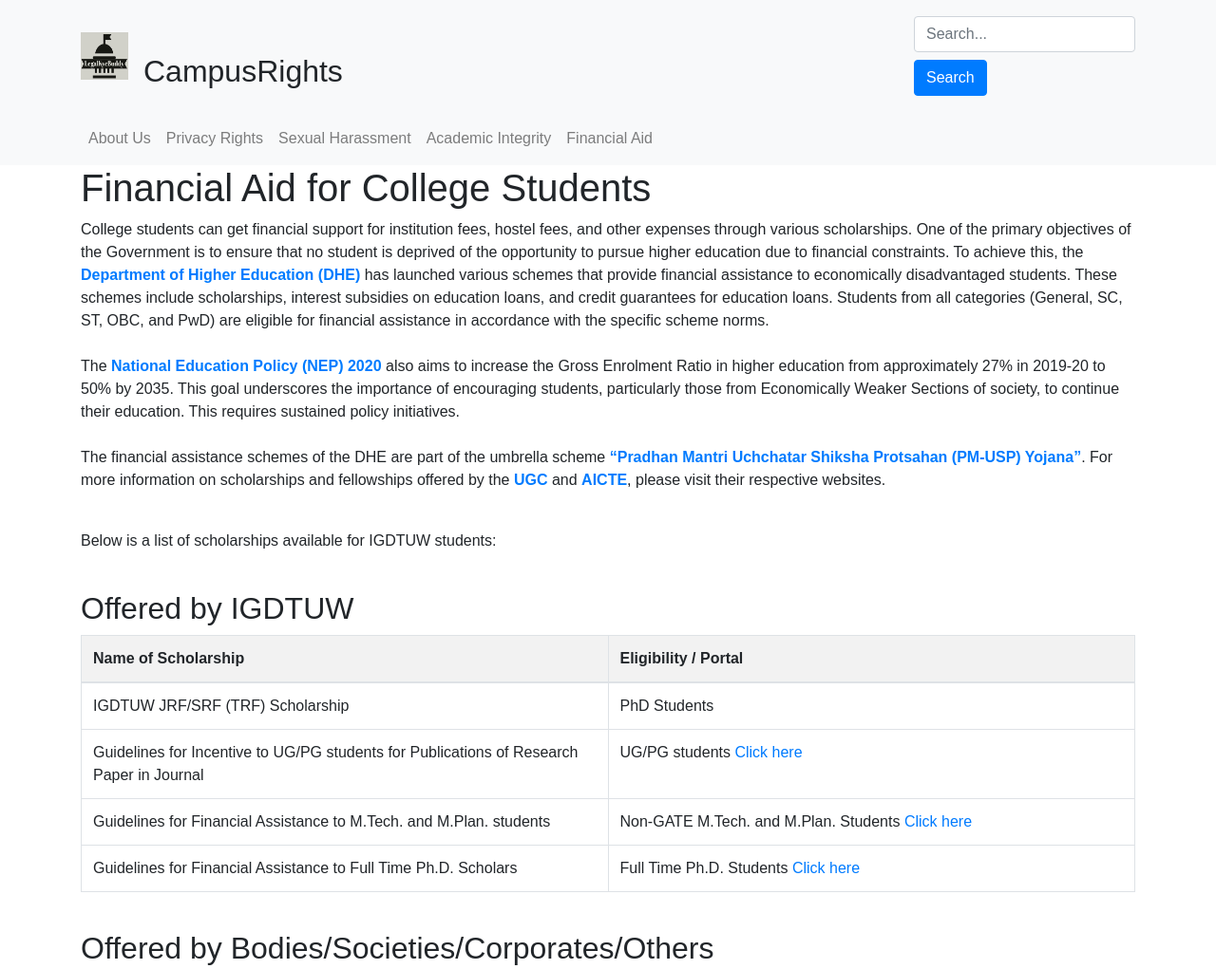
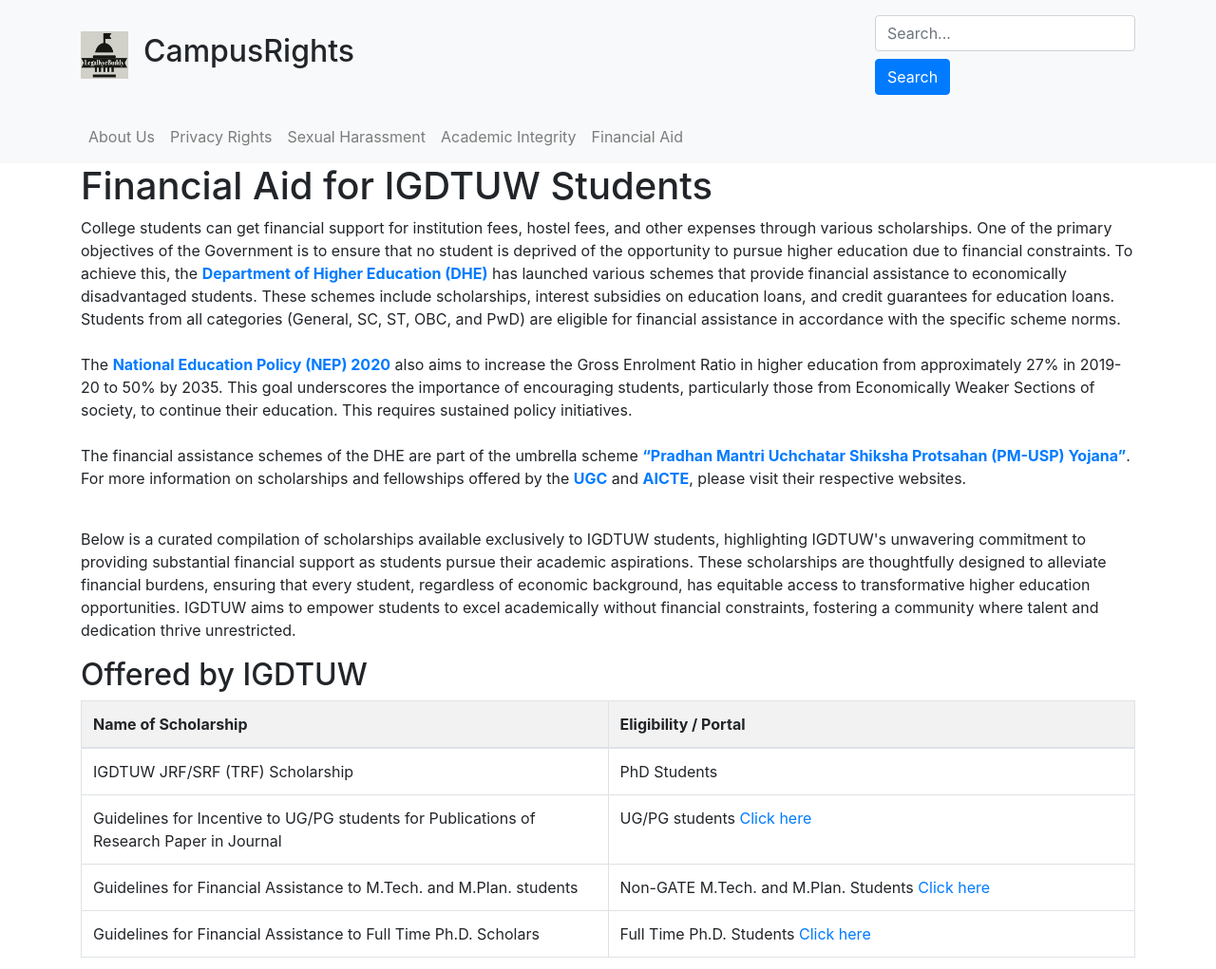
Before and after one commit to navyasaini/CampusRights, a plain HTML site: page financialaid/financialaid.html in a window 1280 px wide. Shown: the top 1021 px of the page at 95% size. Drawn offline with nearby package versions, Linux system fonts and the light colour scheme.

Commit message:
Changessearch&financialaid

```diff
--- /dev/null
+++ b/financialaid/financial.css
@@ -0,0 +1,24 @@
+body {
+    font-family: Arial, sans-serif;
+}
+table {
+    width: 100%;
+    border-collapse: collapse;
+    margin-bottom: 20px;
+    table-layout: fixed;
+}
+th, td {
+    border: 1px solid #ddd;
+    padding: 8px;
+    word-wrap: break-word;
+}
+th {
+    background-color: #f2f2f2;
+    text-align: left;
+}
+h2 {
+    margin-top: 40px;
+}
+.table-section {
+    margin-bottom: 20px;
+}
--- a/financialaid.html
+++ b/financialaid/financialaid.html
@@ -4,37 +4,8 @@
     <meta charset="UTF-8">
     <meta name="viewport" content="width=device-width, initial-scale=1.0">
     <title>Help</title>
-    <link rel="stylesheet" href="style.css">
+    <link rel="stylesheet" href="financial.css">
     <link href="https://stackpath.bootstrapcdn.com/bootstrap/4.5.2/css/bootstrap.min.css" rel="stylesheet">
-
-
-    <style>
-        body {
-            font-family: Arial, sans-serif;
-        }
-        table {
-            width: 100%;
-            border-collapse: collapse;
-            margin-bottom: 20px;
-            table-layout: fixed;
-        }
-        th, td {
-            border: 1px solid #ddd;
-            padding: 8px;
-            word-wrap: break-word;
-        }
-        th {
-            background-color: #f2f2f2;
-            text-align: left;
-        }
-        h2 {
-            margin-top: 40px;
-        }
-        .table-section {
-            margin-bottom: 20px;
-        }
-
-    </style>
 
 </head>
 <body>
@@ -86,7 +57,7 @@
 
     <!-- Content Section -->
     <div class="container">
-        <h1>Financial Aid for College Students</h1>
+        <h1>Financial Aid for IGDTUW Students</h1>
         <p>College students can get financial support for institution fees, hostel fees, and other expenses through various scholarships. One of the primary objectives of the Government is to ensure that no student is deprived of the opportunity to pursue higher education due to financial constraints. To achieve this, the <strong><a href = "https://www.education.gov.in/higher_education">Department of Higher Education (DHE)</a></strong> has launched various schemes that provide financial assistance to economically disadvantaged students. These schemes include scholarships, interest subsidies on education loans, and credit guarantees for education loans. Students from all categories (General, SC, ST, OBC, and PwD) are eligible for financial assistance in accordance with the specific scheme norms.
         <br>
         <br>
@@ -95,7 +66,7 @@
         <br>
         The financial assistance schemes of the DHE are part of the umbrella scheme <strong><a href = "https://www.aicte-india.org/PMSSS%202023-24">“Pradhan Mantri Uchchatar Shiksha Protsahan (PM-USP) Yojana”</a></strong>. For more information on scholarships and fellowships offered by the <strong><a href = "https://www.ugc.gov.in/">UGC</a></strong> and <strong><a href = "https://www.aicte-india.org/">AICTE</a></strong>, please visit their respective websites.</p>
         <br>
-        <p>Below is a list of scholarships available for IGDTUW students:</p>
+        <p>Below is a curated compilation of scholarships available exclusively to IGDTUW students, highlighting IGDTUW's unwavering commitment to providing substantial financial support as students pursue their academic aspirations. These scholarships are thoughtfully designed to alleviate financial burdens, ensuring that every student, regardless of economic background, has equitable access to transformative higher education opportunities. IGDTUW aims to empower students to excel academically without financial constraints, fostering a community where talent and dedication thrive unrestricted.</p>
 
         <div class="table-section">
             <h2>Offered by IGDTUW</h2>
--- a/results.js
+++ b/results.js
@@ -28,7 +28,7 @@ function displayResults(searchTerm) {
         { title: "educational records", url: "privacyrights.html" },
         { title: "personal information protection", url: "privacyrights.html" },
         { title: "student data privacy", url: "privacyrights.html" },
-        { title: "campus surveillance", url: "privacyrights.html" },
+        { title: "campus surveillance", url: "privacyrights.html" }.
         { title: "security cameras on campus", url: "privacyrights.html" },
         { title: "digital monitoring tools", url: "privacyrights.html" },
         { title: "consent and disclosure policies", url: "privacyrights.html" },
@@ -39,7 +39,7 @@ function displayResults(searchTerm) {
         { title: "protect online activities", url: "privacyrights.html" },
         { title: "confidentiality of academic achievements", url: "privacyrights.html" },
         { title: "privacy of medical records", url: "privacyrights.html" },
-        // Define your searchable content here with titles and URLs
+
     ];
 
     const filteredData = data.filter(item => item.title.toLowerCase().includes(searchTerm.toLowerCase()));
```
